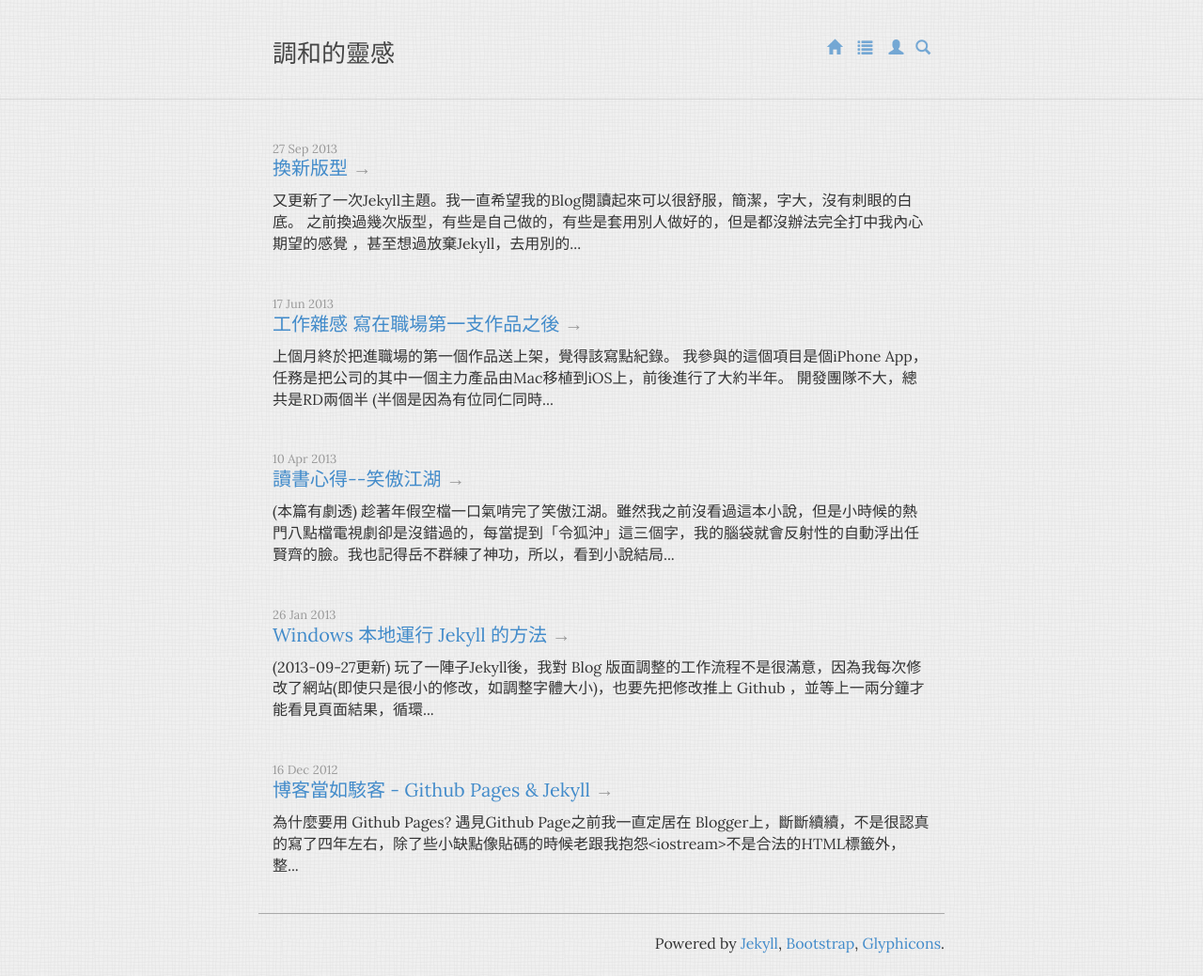
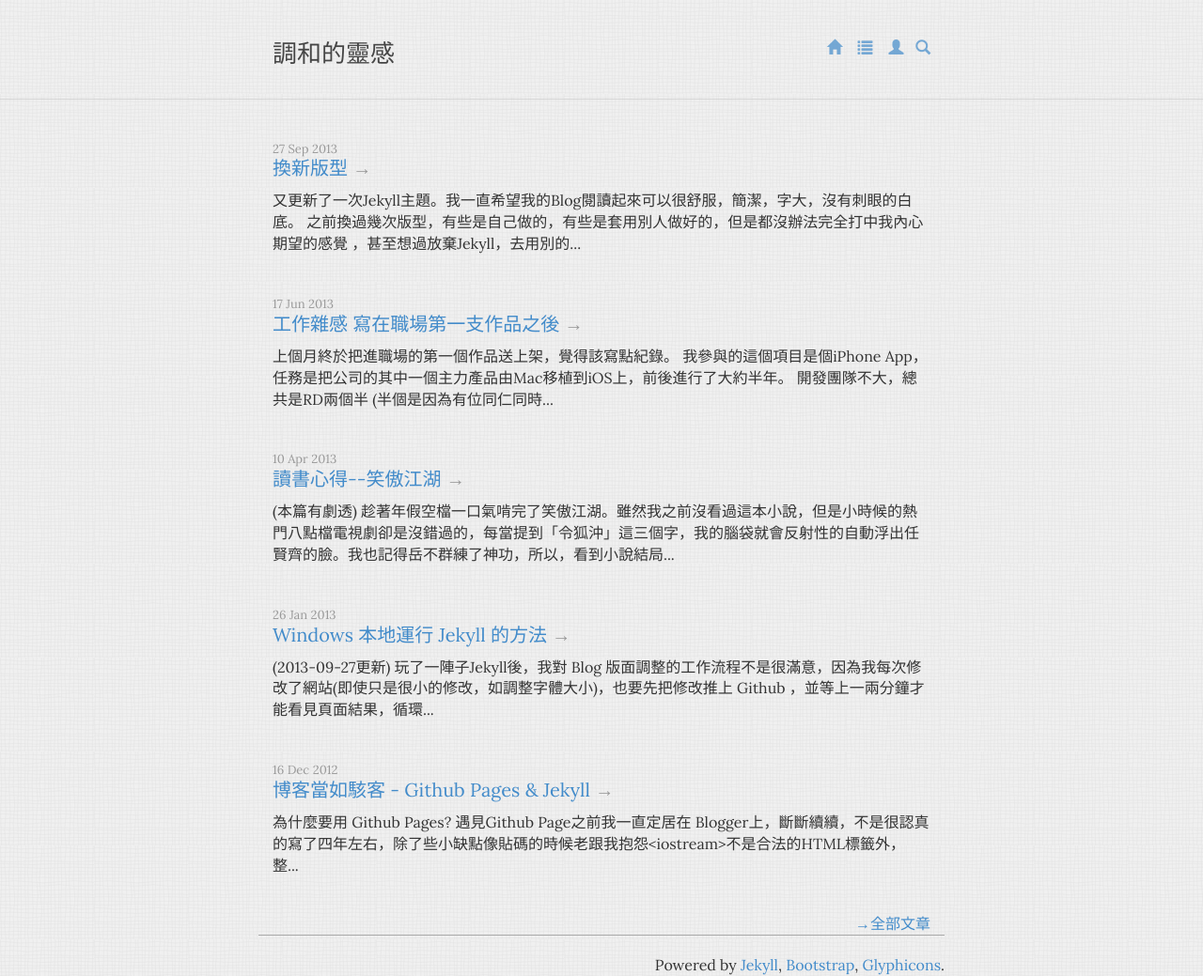
Before and after one commit to sndnvaps/sndnvaps.github.io, a Jekyll site: the page built from index.html, in a window 1280 px wide. Shown: the whole page at 94% size. Built offline with Jekyll 4.4.1, drawn with Linux system fonts in a browser that asks for light colours; Markdown is read by kramdown in place of the engine named in the settings; the list of posts is cut into pages by our own code; before the commit the page ends 1016 px from its top, so only the background shows below that.

Commit message:
Update index.html

```diff
--- a/index.html
+++ b/index.html
@@ -20,4 +20,8 @@ layout: default
   </article>
 
   {% endfor %}
+
+  <div class="pull-right">
+    <a href="/archive.html">→全部文章</a>
+  </div>
 </div>
```
